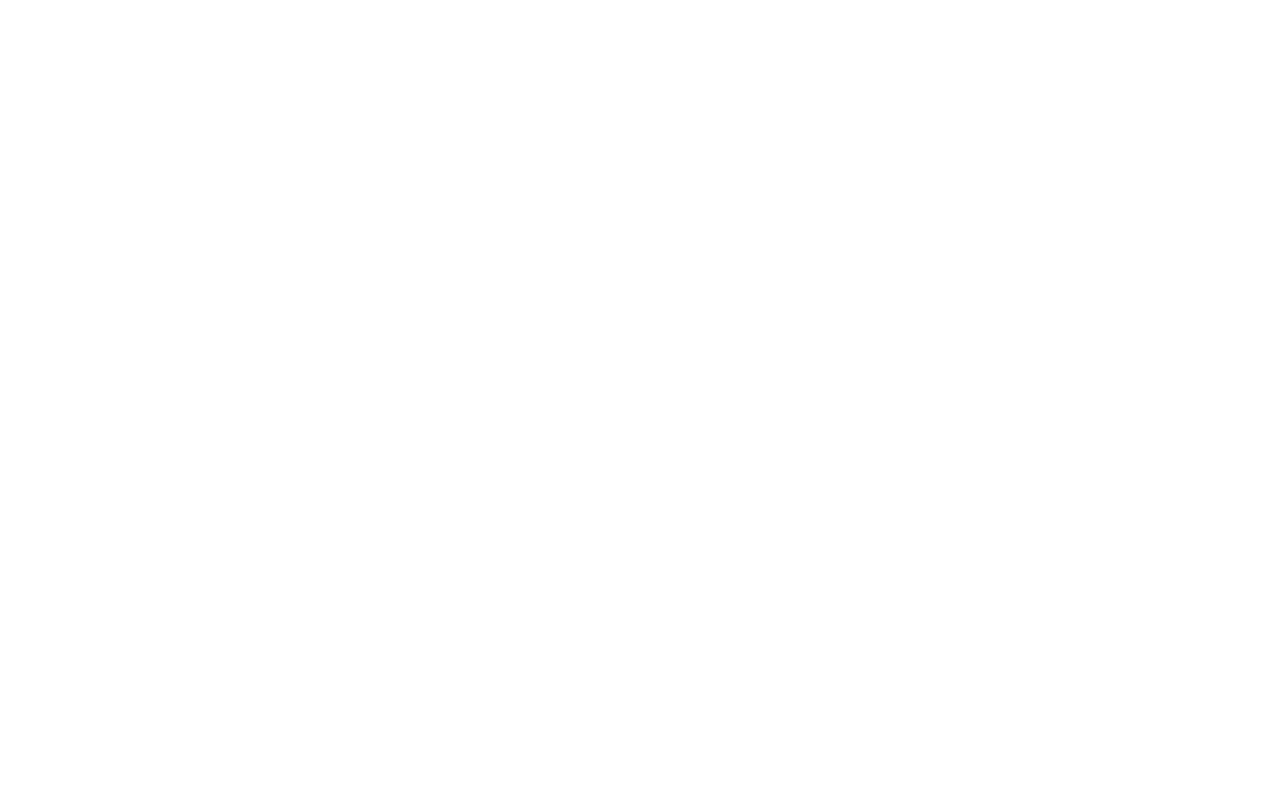
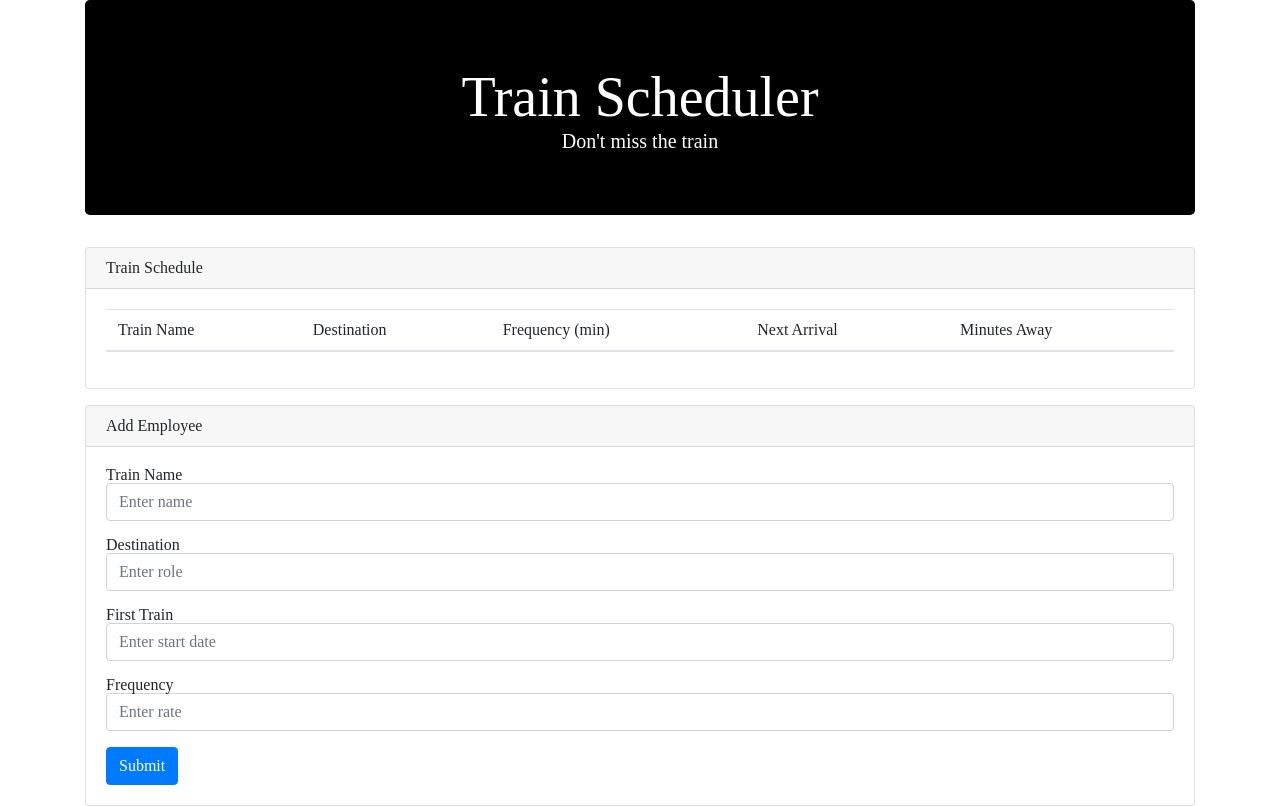
Before and after one commit to robertmadril/TrainScheduler, a plain HTML site: page index.html in a window 1280 px wide. Drawn offline with nearby package versions, Linux system fonts and the light colour scheme.

Commit message:
add bootstrap and form fields

```diff
--- a/index.html
+++ b/index.html
@@ -1,5 +1,6 @@
 <!DOCTYPE html>
 <html lang="en">
+
 <head>
     <meta charset="UTF-8">
     <meta name="viewport" content="width=device-width, initial-scale=1.0">
@@ -11,7 +12,64 @@
 
     <title>Train Scheduler</title>
 </head>
+
 <body>
+    <div class="container">
+        <div style="background-color: black" class="jumbotron">
+            <h1 style="color: white;" class="display-4 text-center">Train Scheduler</h1>
+            <p style="color: white; " class="lead text-center">Don't miss the train</p>
+        </div>
+        <div class="card">
+            <div class="card-header">
+                Train Schedule
+            </div>
+            <div class="card-body">
+                <table class="table">
+                    <thead>
+                        <tr>
+                            <th scope="col">Train Name</th>
+                            <th scope="col">Destination</th>
+                            <th scope="col">Frequency (min)</th>
+                            <th scope="col">Next Arrival</th>
+                            <th scope="col">Minutes Away</th>
+                        </tr>
+                    </thead>
+                    <tbody id="table-display">
+
+                    </tbody>
+                </table>
+            </div>
+        </div>
+        <br>
+
+        <div class="card">
+            <div class="card-header">
+                Add Employee
+            </div>
+
+            <div class="card-body">
+                <form>
+                    <div class="form-group">
+                        <label for="empName">Train Name</label>
+                        <input type="text" class="form-control" id="name-display" placeholder="Enter name">
+                    </div>
+                    <div class="form-group">
+                        <label for="empRole">Destination</label>
+                        <input type="text" class="form-control" id="role-display" placeholder="Enter role">
+                    </div>
+                    <div class="form-group">
+                        <label for="empStartDate">First Train</label>
+                        <input type="text" class="form-control" id="start-date-display" placeholder="Enter start date">
+                    </div>
+                    <div class="form-group">
+                        <label for="empRate">Frequency</label>
+                        <input type="text" class="form-control" id="month-rate-display" placeholder="Enter rate">
+                    </div>
+                    <button type="submit" class="btn btn-primary" id="submit-btn">Submit</button>
+                </form>
+            </div>
+
+        </div>
 
         <script src="https://code.jquery.com/jquery.js"></script>
         <script src="https://cdn.jsdelivr.net/momentjs/2.12.0/moment.min.js"></script>
@@ -20,4 +78,5 @@
         <script src="https://www.gstatic.com/firebasejs/5.8.6/firebase.js"></script>
         <script src="assets/javascript/app.js"></script>
 </body>
+
 </html>
```
Lines whose indentation alone changed are shown as unchanged.
